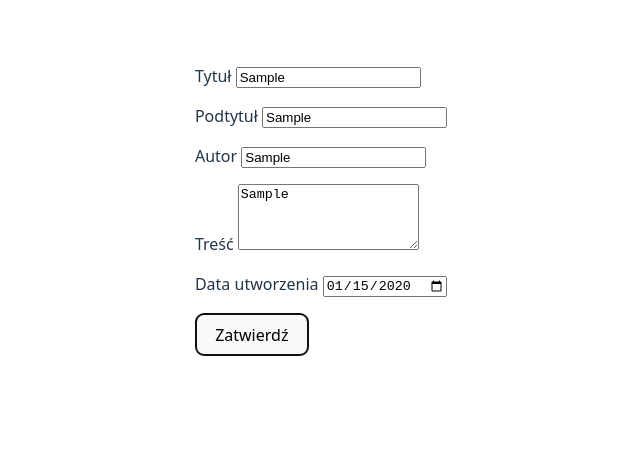
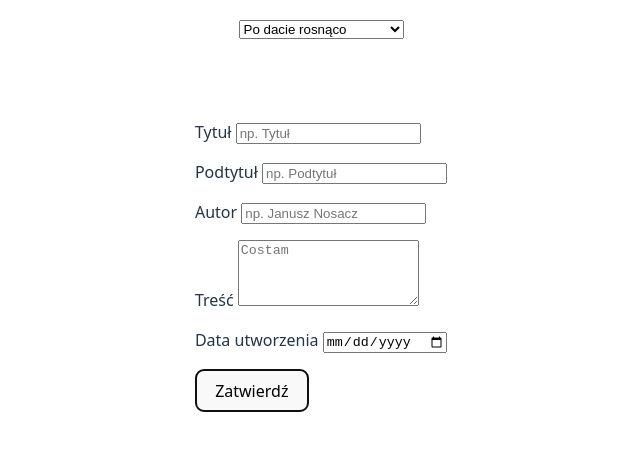
Before and after one commit to Brozi/zadanie_12, a website built with Vite: page index.html in a window 1280 px wide. Both pictures are taken after typing "Sample", "Sample", "Sample", "Sample", "2020-01-15" into the empty fields and a click on the button "Zatwierdź". Shown: the whole page, without its empty margins (319-959 px from the left). Built offline with nearby package versions, Linux system fonts and the light colour scheme; some packages are replaced by stand-ins of ours; no server answers; the database is empty.

Commit message:
article sort add

```diff
--- a/index.html
+++ b/index.html
@@ -19,6 +19,12 @@
 </head>
 
 <body>
+  <p><select name="sort" id="sort">
+      <option value="created_at.asc">Po dacie rosnąco</option>
+      <option value="created_at.desc">Po dacie malejąco</option>
+      <option value="title.asc">Po nazwie alfabetycznie</option>
+    </select>
+  </p>
   <div id="app"></div>
   <script type="module" src="/src/main.js"></script>
   <form method="post">
@@ -37,7 +43,9 @@
     <p><label for="date">Data utworzenia
         <input type="date" id="date">
       </label></p>
-    <button type="submit" id="sub">Zatwierdź</button>
+    <p>
+      <button type="submit" id="sub">Zatwierdź</button>
+    </p>
   </form>
 
 </body>
--- a/src/main.js
+++ b/src/main.js
@@ -2,9 +2,15 @@ import './style.css'
 import { format } from "date-fns";
 const app = document.querySelector("#app");
 const form = document.getElementsByTagName("form")[0];
+const sort = document.getElementById("sort")
+const sortAction = function (e) {
+  const sortValue = sort.value;
+  return sortValue;
+}
 async function fetchArticles() {
+
   try {
-    const response = await fetch('https://vexfoiiqufvkzdavwwkh.supabase.co/rest/v1/article', {
+    const response = await fetch('https://vexfoiiqufvkzdavwwkh.supabase.co/rest/v1/article&order=${sortValue}', {
       headers: {
         apiKey: 'eyJhbGciOiJIUzI1NiIsInR5cCI6IkpXVCJ9.eyJpc3MiOiJzdXBhYmFzZSIsInJlZiI6InZleGZvaWlxdWZ2a3pkYXZ3d2toIiwicm9sZSI6InNlcnZpY2Vfcm9sZSIsImlhdCI6MTc0NzY1NTIxOCwiZXhwIjoyMDYzMjMxMjE4fQ.HRZX_zqR3YXrhWnqNC4BLjS8948BsOG90Xn8Cwd2K1w',
         Authorization: 'Bearer eyJhbGciOiJIUzI1NiIsInR5cCI6IkpXVCJ9.eyJpc3MiOiJzdXBhYmFzZSIsInJlZiI6InZleGZvaWlxdWZ2a3pkYXZ3d2toIiwicm9sZSI6InNlcnZpY2Vfcm9sZSIsImlhdCI6MTc0NzY1NTIxOCwiZXhwIjoyMDYzMjMxMjE4fQ.HRZX_zqR3YXrhWnqNC4BLjS8948BsOG90Xn8Cwd2K1w',
@@ -70,8 +76,10 @@ const formAction = function (e) {
   const author = document.getElementById("author").value;
   const content = document.getElementById("content").value;
   let created_at = document.getElementById("date").value;
-  created_at = new Date(created_at).toISOString()
-  createNewArticle(title, subtitle, author, content, created_at)
+  created_at = new Date(created_at).toISOString();
+  createNewArticle(title, subtitle, author, content, created_at);
+  form.reset();
 
 }
 form.addEventListener('submit', formAction);
+sort.addEventListener('change', sortAction);
```
